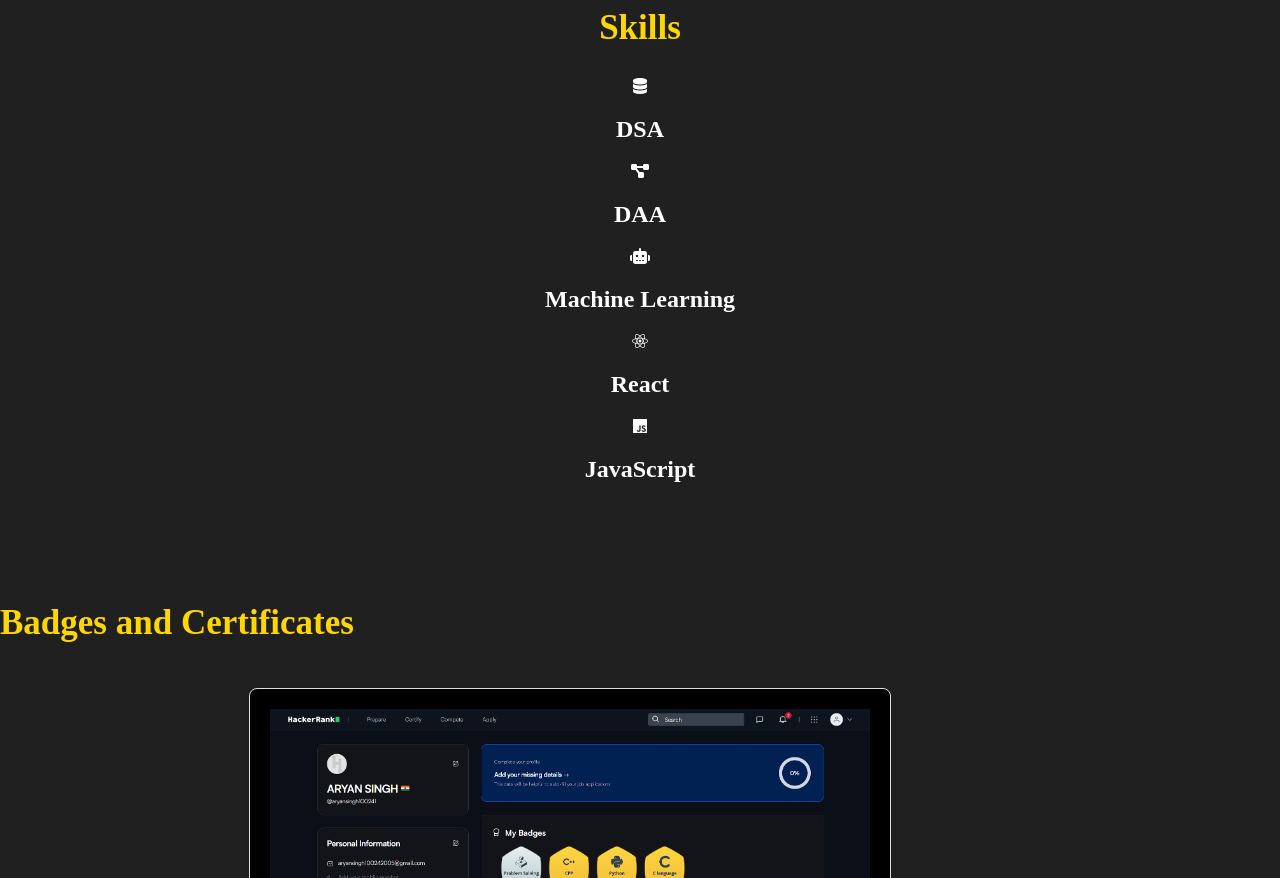
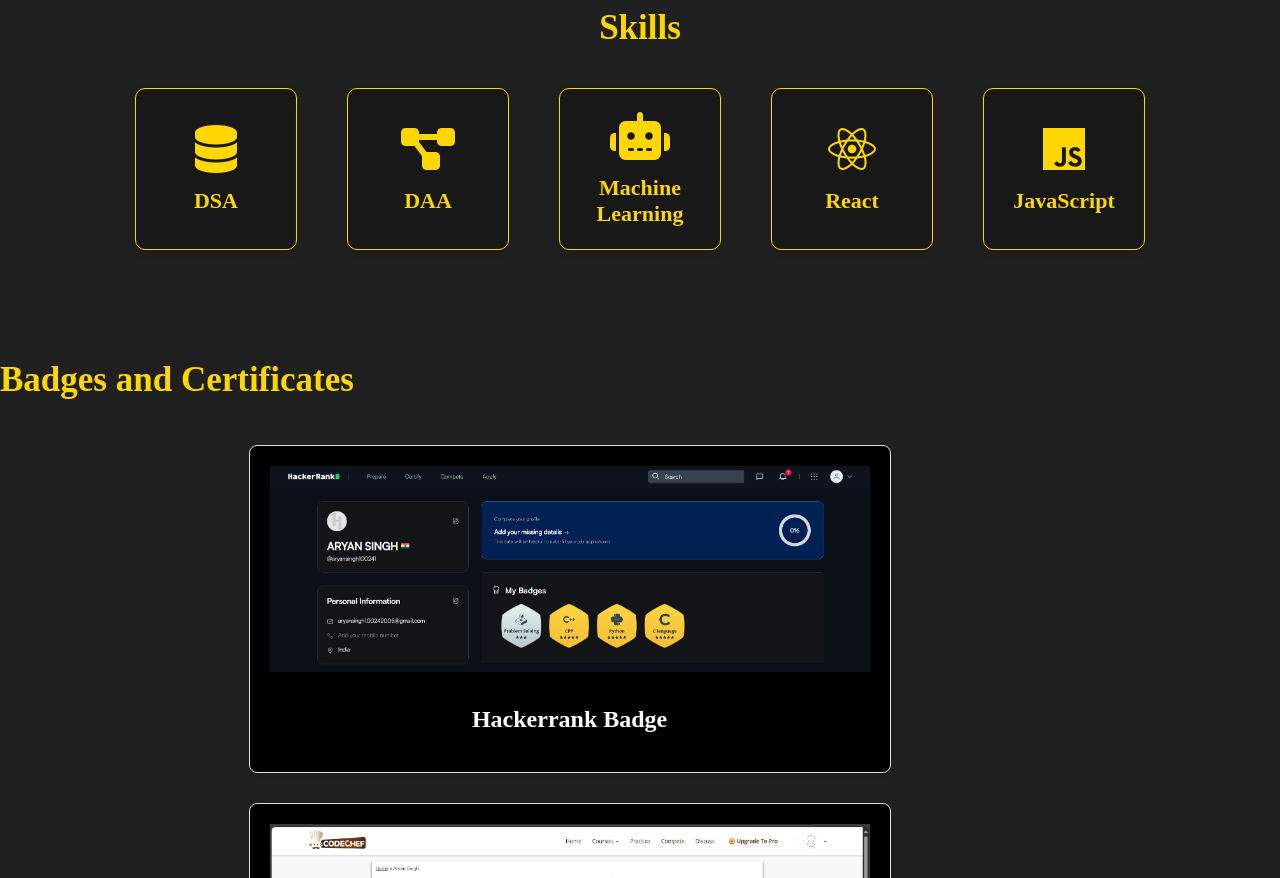
Before and after one commit to AryanSingh2005123/portfolio, a plain HTML site: page index.html in a window 1280 px wide. Shown: the part 1340-2218 px from the top of the page. Drawn offline with Linux system fonts and the light colour scheme; a web font is replaced by a local one.

Commit message:
Update style.css

```diff
--- a/style.css
+++ b/style.css
@@ -1,3 +1,67 @@
+/* Add to your style.css for the new Skills section */
+/* filepath: c:\Users\aryan\Downloads\portfolio-main\portfolio-main\style.css */
+.skills {
+    width: 100%;
+    margin-top: 40px;
+    margin-bottom: 100px;
+    display: flex;
+    justify-content: center;
+    align-items: center;
+    text-align: center;
+}
+.sklcont {
+    width: 89%;
+}
+.skls-row {
+    display: flex;
+    justify-content: center;
+    align-items: center;
+    flex-wrap: wrap;
+    gap: 30px;
+}
+.skill-box {
+    background: #181818;
+    border: 1px solid #fed700;
+    border-radius: 10px;
+    color: #fed700;
+    width: 160px;
+    height: 160px;
+    display: flex;
+    flex-direction: column;
+    align-items: center;
+    justify-content: center;
+    margin: 10px;
+    transition: transform 0.3s, background 0.3s, color 0.3s;
+    box-shadow: 0 2px 8px rgba(0,0,0,0.15);
+}
+.skill-box i {
+    font-size: 48px;
+    margin-bottom: 15px;
+}
+.skill-box h2 {
+    font-size: 22px;
+    margin: 0;
+    color: #fed700;
+}
+.skill-box:hover {
+    background: #fed700;
+    color: #202020;
+    transform: translateY(-10px) scale(1.05);
+}
+.skill-box:hover h2,
+.skill-box:hover i {
+    color: #202020;
+}
+@media (max-width: 800px) {
+    .skls-row {
+        flex-direction: column;
+        gap: 20px;
+    }
+    .skill-box {
+        width: 90vw;
+        max-width: 300px;
+    }
+}
 body{
     margin: 0;
     padding:0;
@@ -306,37 +370,54 @@ body{
 .sklcont{
     width: 89%;
 }
-.skls{
+.skls-row {
     display: flex;
     justify-content: center;
-    justify-content: space-evenly;
     align-items: center;
     flex-wrap: wrap;
-    font-size: 19px;
+    gap: 30px;
 }
-.box{
-    padding: 75px;
+.skill-box {
+    background: #181818;
+    border: 1px solid #fed700;
     border-radius: 10px;
-    color: white;
-    text-align: center;
-    border: 1px solid white;
+    color: #fed700;
+    width: 160px;
+    height: 160px;
+    display: flex;
+    flex-direction: column;
+    align-items: center;
+    justify-content: center;
     margin: 10px;
+    transition: transform 0.3s, background 0.3s, color 0.3s;
+    box-shadow: 0 2px 8px rgba(0,0,0,0.15);
 }
-.box i{
-    padding: 5px;
+.skill-box i {
+    font-size: 48px;
+    margin-bottom: 15px;
+}
+.skill-box h2 {
+    font-size: 22px;
+    margin: 0;
     color: #fed700;
 }
-.box:hover{
-    background-color: #fed700;
+.skill-box:hover {
+    background: #fed700;
+    color: #202020;
+    transform: translateY(-10px) scale(1.05);
+}
+.skill-box:hover h2,
+.skill-box:hover i {
     color: #202020;
 }
-.box:hover i{
-    color: #202020;
-}
-@media all and (max-width:450px)
-{
-    .box{
-        padding: 20px;
+@media (max-width: 800px) {
+    .skls-row {
+        flex-direction: column;
+        gap: 20px;
+    }
+    .skill-box {
+        width: 90vw;
+        max-width: 300px;
     }
 }
 
```
